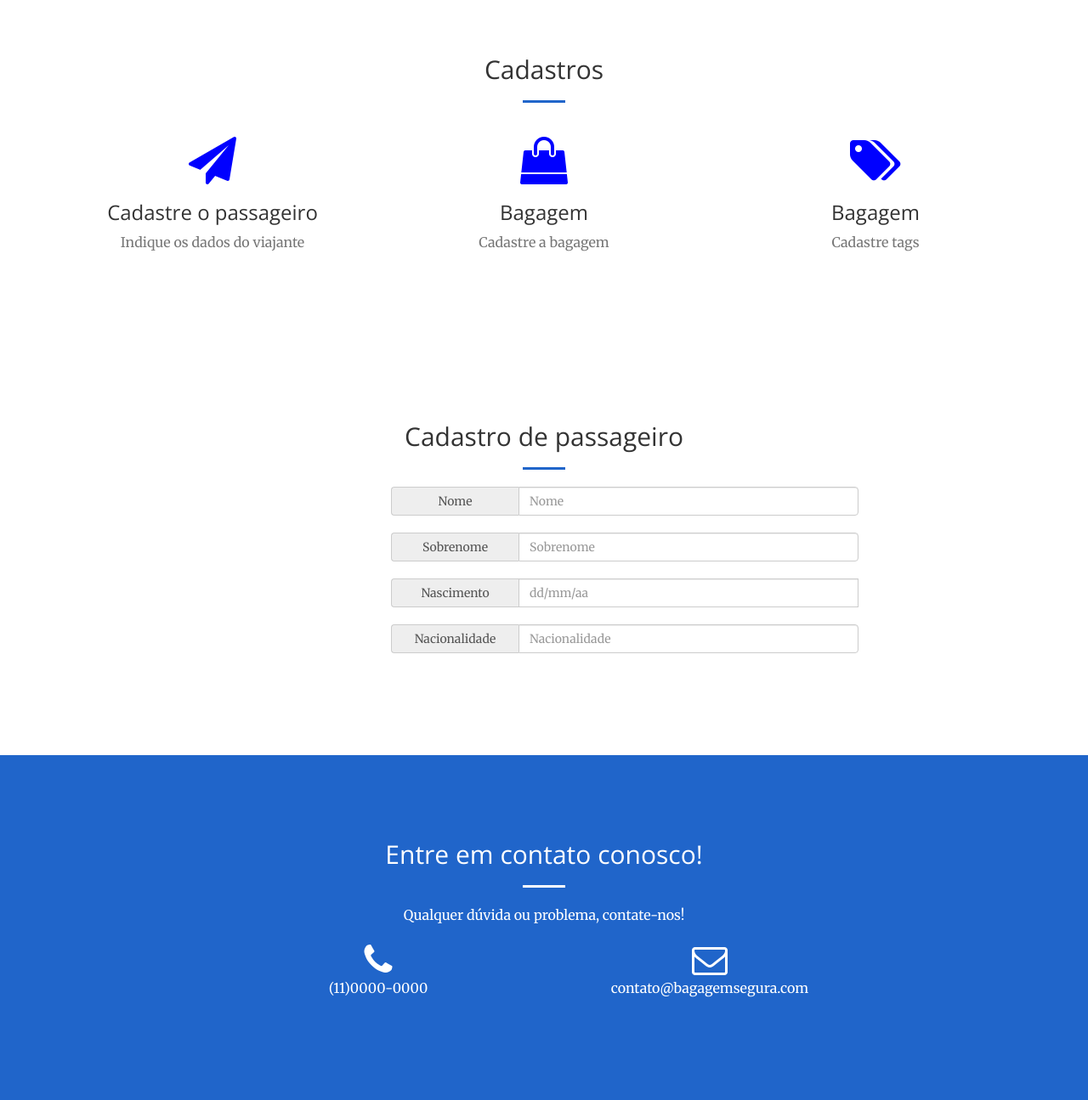
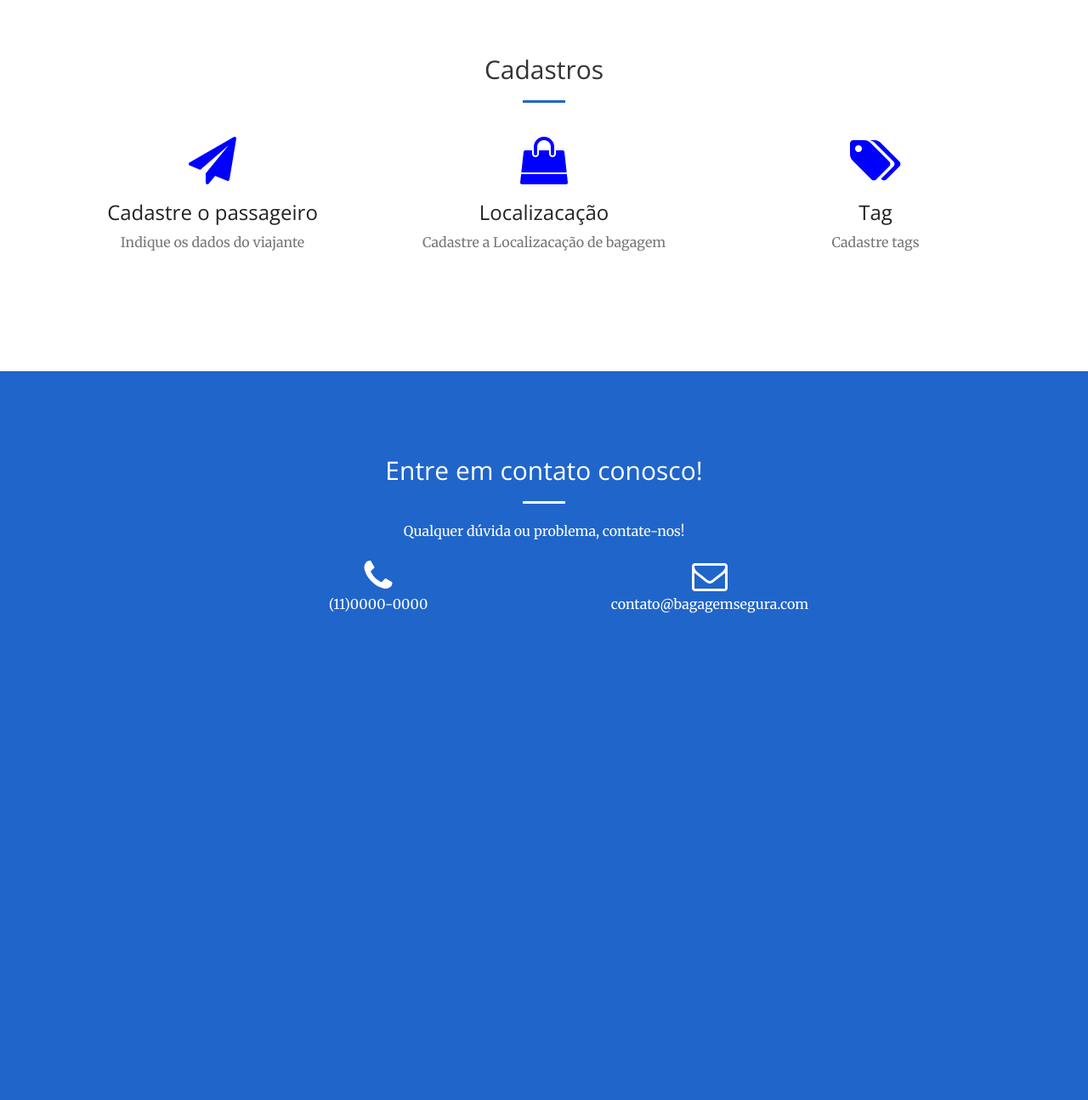
Before and after one commit to danielasy/seguranca-bagagens, a Django app: page /index/ in a window 1280 px wide. Shown: the part 1205-2500 px from the top of the page at 85% size. After the commit the page ends 1927 px from the top, so only its background shows below. Run offline with Django 3.2, Linux system fonts and the light colour scheme; parts of the project's set-up code (start-up, migrations or seed data) failed here and were passed over; some libraries are stand-ins or nearby versions.

Commit message:
Mudancas no cadastro de usuario

```diff
--- a/static/css/creative.css
+++ b/static/css/creative.css
@@ -354,8 +354,8 @@ fieldset[disabled] .btn-default.active {
 .btn-primary:active,
 .btn-primary.active,
 .open > .dropdown-toggle.btn-primary {
-  color: white;
-  background-color: #FFF;
+  color: #CED4D6;
+  background-color: #2065CA;
   border-color: #222;
 }
 .btn-primary:active,
--- a/templates/index.html
+++ b/templates/index.html
@@ -110,30 +110,32 @@
             <div class="row">
                 <div class="col-lg-4 col-md-4 text-center">
                     <div class="service-box">
+                        <a href="#divCadastroPassageiro" class="" data-toggle="collapse">
                           <i class="fa fa-4x fa-paper-plane text-primary sr-icons" style="color:blue"></i>
                           <h3>Cadastre o passageiro</h3>
+                        <a/>
                         <p class="text-muted">Indique os dados do viajante</p>
                     </div>
                 </div>
                 <div class="col-lg-4 col-md-4 text-center">
                     <div class="service-box">
                         <i class="fa fa-4x fa-shopping-bag text-primary sr-icons" style="color:blue"></i>
-                        <h3>Bagagem</h3>
-                        <p class="text-muted">Cadastre a bagagem</p>
+                        <h3>Localizacação</h3>
+                        <p class="text-muted">Cadastre a Localizacação de bagagem</p>
                     </div>
                 </div>
                 <div class="col-lg-4 col-md-4 text-center">
                     <div class="service-box">
                         <i class="fa fa-4x fa-tags text-primary sr-icons" style="color:blue"></i>
-                        <h3>Bagagem</h3>
+                        <h3>Tag</h3>
                         <p class="text-muted">Cadastre tags</p>
                     </div>
                 </div>
             </div>
         </div>
-    </section>
 
-    <section id="cadastro_passageiro">
+        <br/><br/>
+        <div id="divCadastroPassageiro" class="collapse">
           <div class="container">
               <div class="row">
                   <div class="col-lg-12 text-center">
@@ -171,10 +173,49 @@
                       <span class="input-group-addon">Nacionalidade</span>
                       <input class="form-control input-size-fixed" placeholder="Nacionalidade">
                     </div><br/>
+
+                    <div class="input-group input-group-md">
+                      <a href="#adicionarBagagemDiv" class="btn btn-primary btn-md" data-toggle="collapse">Adicionar bagagem</a>
+                    </div>
+
+                    <div id="adicionarBagagemDiv" class="collapse">
+                      <br/>
+                      <div class="input-group input-group-md">
+                        <span class="input-group-addon">Peso</span>
+                        <input class="form-control input-size-fixed" placeholder="Peso">
+                      </div>
+                      <br/>
+                      <div class="input-group input-group-md">
+                        <span class="input-group-addon">Tag</span>
+                        <input class="form-control input-size-fixed" placeholder="Tag">
+                      </div>
+                      <br/>
+                      <div class="input-group input-group-md">
+                        <span class="input-group-addon">Localizacao</span>
+                        <input class="form-control input-size-fixed" placeholder="Localizacao">
+                      </div>
+                    </div>
+
+                    <br/>
+                    <div class="input-group input-group-md">
+                      <a href="#adicionarTagDiv" class="btn btn-primary btn-md" data-toggle="collapse">Adicionar Tag</a>
+                    </div>
+
+                    <div id="adicionarTagDiv" class="collapse">
+                      <br/>
+                      <div class="input-group input-group-md">
+                        <span class="input-group-addon">Tag</span>
+                        <input class="form-control input-size-fixed" placeholder="Tag">
                       </div>
                     </div>
                   </div>
+              </div>
+          </div>
+        </div>
+
+
     </section>
+
 
     <section class="bg-primary" id="contact">
         <div class="container">
```
Lines whose indentation alone changed are shown as unchanged.
